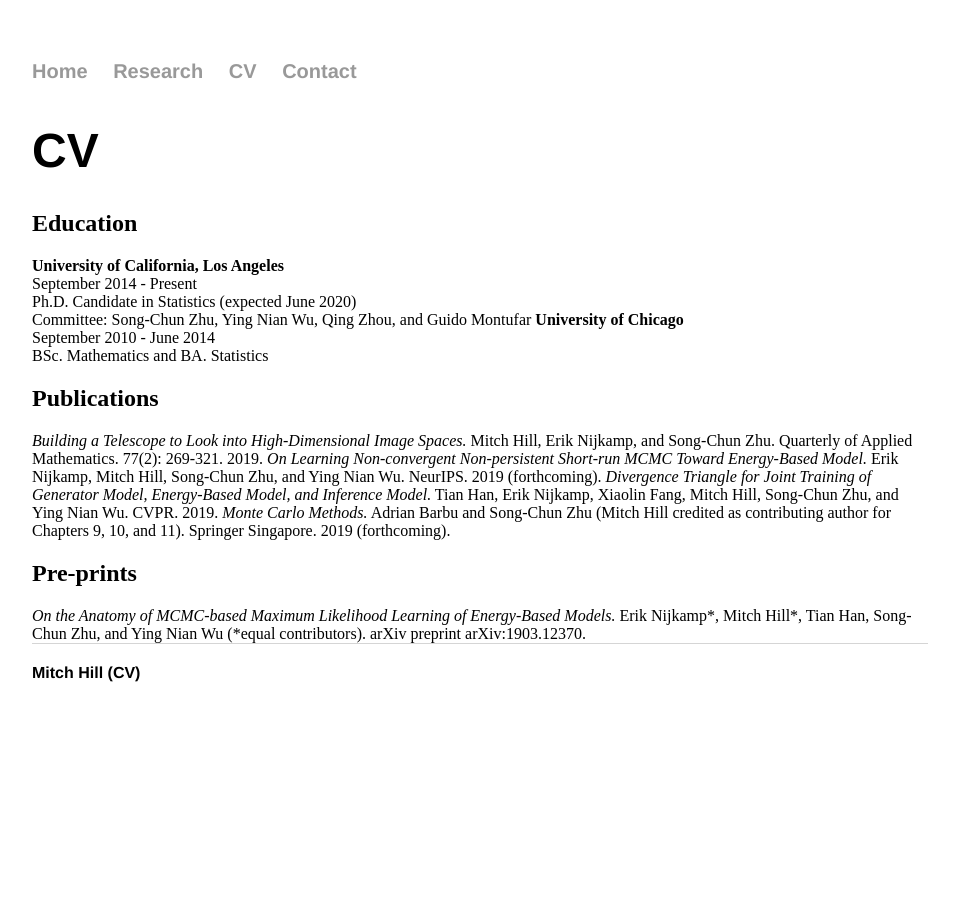
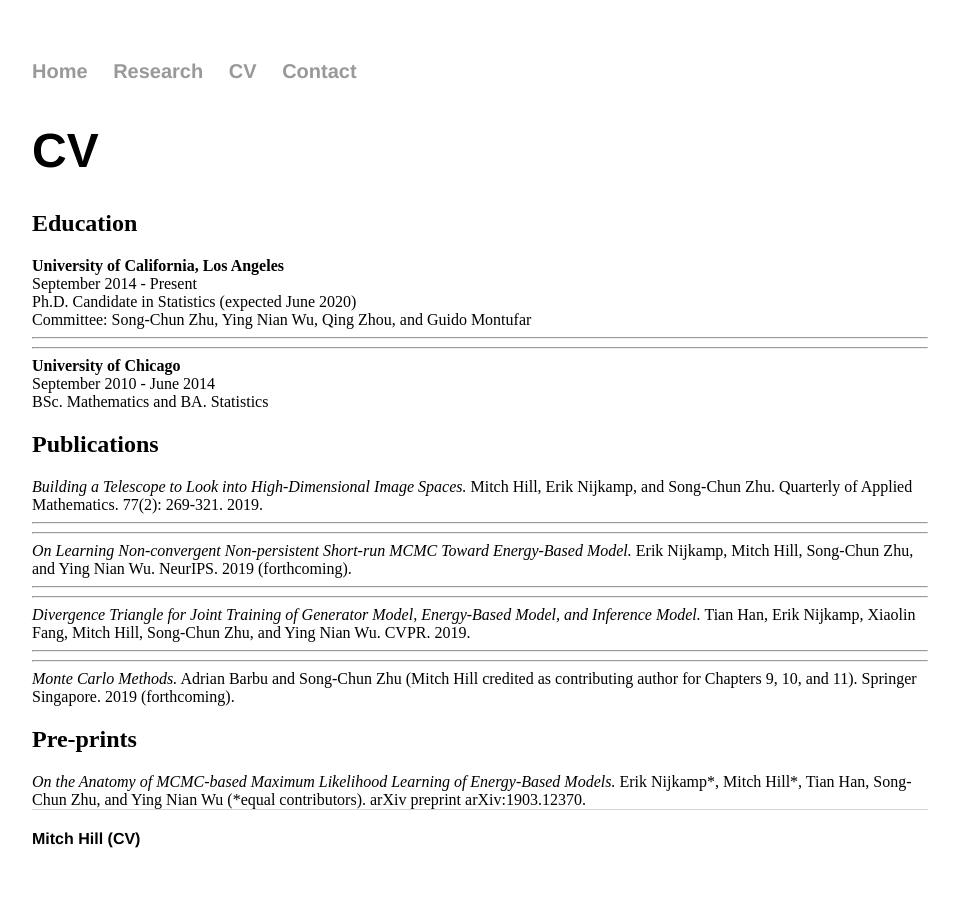
Before and after one commit to point0bar1/point0bar1.github.io, a Jekyll site: the page built from cv/index.html, in a window 1280 px wide. Shown: the whole page, without its empty margins (160-1119 px from the left). Built offline with Jekyll 4.4.1, drawn with Linux system fonts in a browser that asks for light colours.

Commit message:
Update index.html

```diff
--- a/cv/index.html
+++ b/cv/index.html
@@ -11,8 +11,8 @@ title: Mitch Hill (CV)
     September 2014 - Present<br/>
     Ph.D. Candidate in Statistics (expected June 2020)<br/>
     Committee: Song-Chun Zhu, Ying Nian Wu, Qing Zhou, and Guido Montufar
-
-
+    <hr />
+    <hr />
     <strong>University of Chicago</strong> <br/>
     September 2010 - June 2014<br/>
     BSc. Mathematics and BA. Statistics
@@ -22,14 +22,14 @@ title: Mitch Hill (CV)
   <h2>Publications</h2>
 <div style="font-size:1em">
     <em>Building a Telescope to Look into High-Dimensional Image Spaces.</em> Mitch Hill, Erik Nijkamp, and Song-Chun Zhu. Quarterly of Applied Mathematics. 77(2): 269-321. 2019.
-
-
+    <hr />
+    <hr />
     <em>On Learning Non-convergent Non-persistent Short-run MCMC Toward Energy-Based Model.</em> Erik Nijkamp, Mitch Hill, Song-Chun Zhu, and Ying Nian Wu. NeurIPS. 2019 (forthcoming).
-
-
+    <hr />
+    <hr />
     <em>Divergence Triangle for Joint Training of Generator Model, Energy-Based Model, and Inference Model.</em> Tian Han, Erik Nijkamp, Xiaolin Fang, Mitch Hill, Song-Chun Zhu, and Ying Nian Wu. CVPR. 2019.
-
-
+    <hr />
+    <hr />
     <em>Monte Carlo Methods.</em> Adrian Barbu and Song-Chun Zhu (Mitch Hill credited as contributing author for Chapters 9, 10, and 11). Springer Singapore. 2019 (forthcoming).
 </div>
 
```
